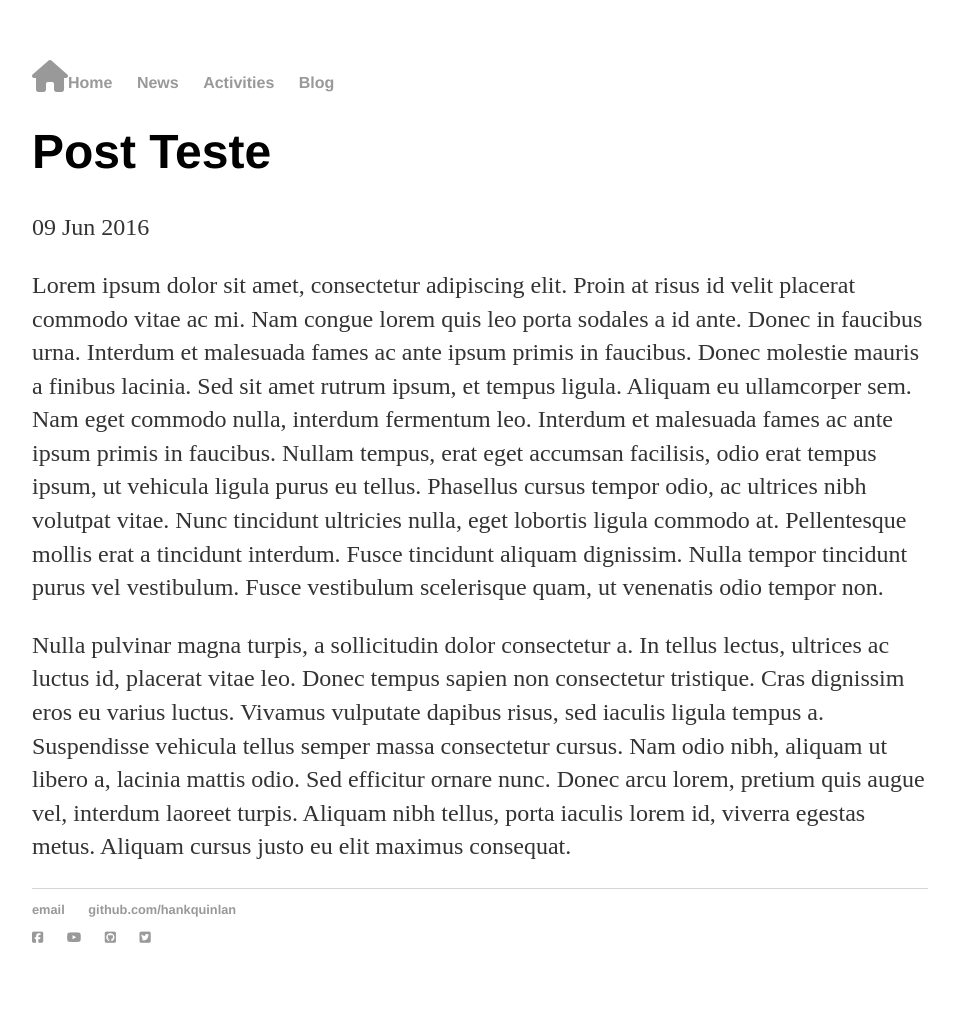
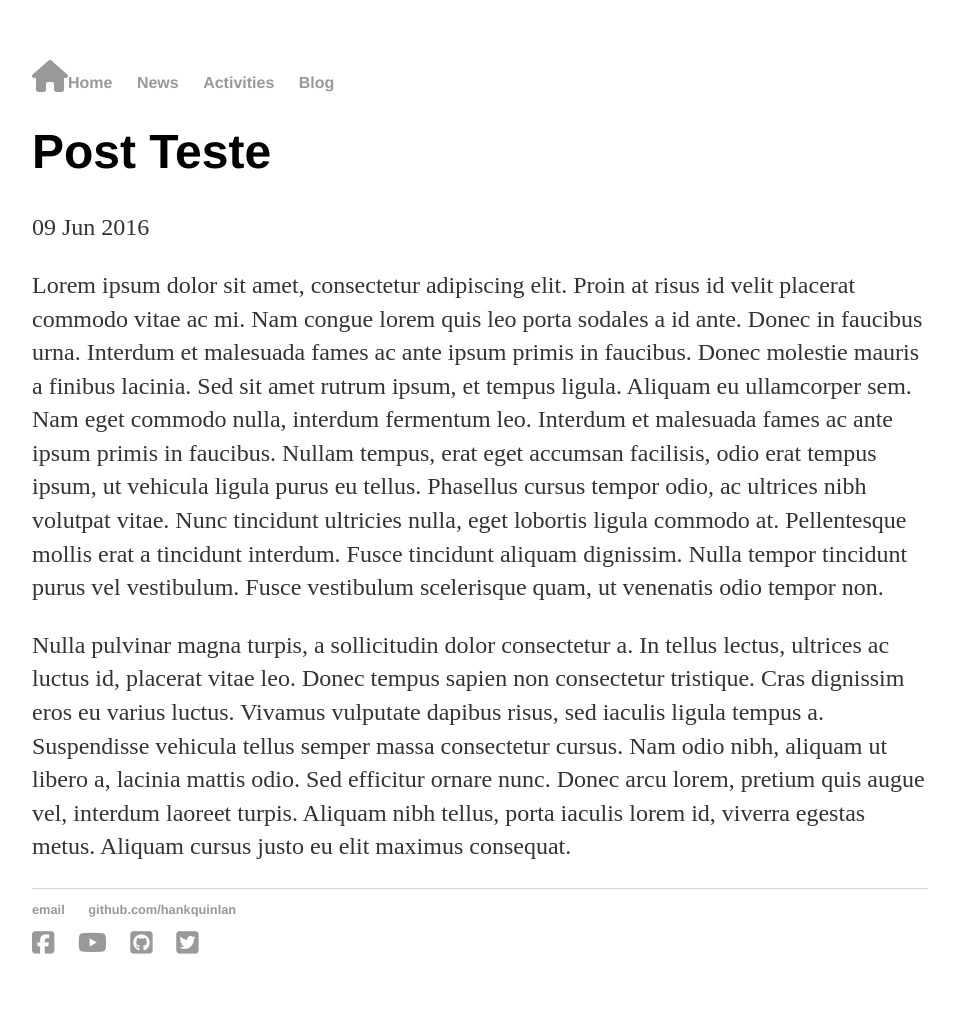
Before and after one commit to pedrocostaferreira/pedrocostaferreira.github.io, a Jekyll site: the page built from _posts/2016-06-09-post-teste.md, in a window 1280 px wide. Shown: the whole page, without its empty margins (160-1119 px from the left). Built offline with Jekyll 4.4.1, drawn with Linux system fonts in a browser that asks for light colours; nearby versions of some CDN libraries; library files that are not in the unit come from our copies.

Commit message:
Update default.html

```diff
--- a/_layouts/default.html
+++ b/_layouts/default.html
@@ -33,10 +33,10 @@
 				</ul>
 
 			<ul>
-				<li><a href=""><i class="fa fa-facebook-square" aria-hidden="true"></i></a></li>
-				<li><a href=""><i class="fa fa-youtube-play" aria-hidden="true"></i></a></li>
-				<li><a href=""><i class="fa fa-github-square" aria-hidden="true"></i></a></li>
-				<li><a href=""><i class="fa fa-twitter-square" aria-hidden="true"></i></a></li>
+				<li><a href=""><i class="fa fa-facebook-square fa-2x" aria-hidden="true"></i></a></li>
+				<li><a href=""><i class="fa fa-youtube-play fa-2x" aria-hidden="true"></i></a></li>
+				<li><a href=""><i class="fa fa-github-square fa-2x" aria-hidden="true"></i></a></li>
+				<li><a href=""><i class="fa fa-twitter-square fa-2x" aria-hidden="true"></i></a></li>
 
 
 			</ul>
```
